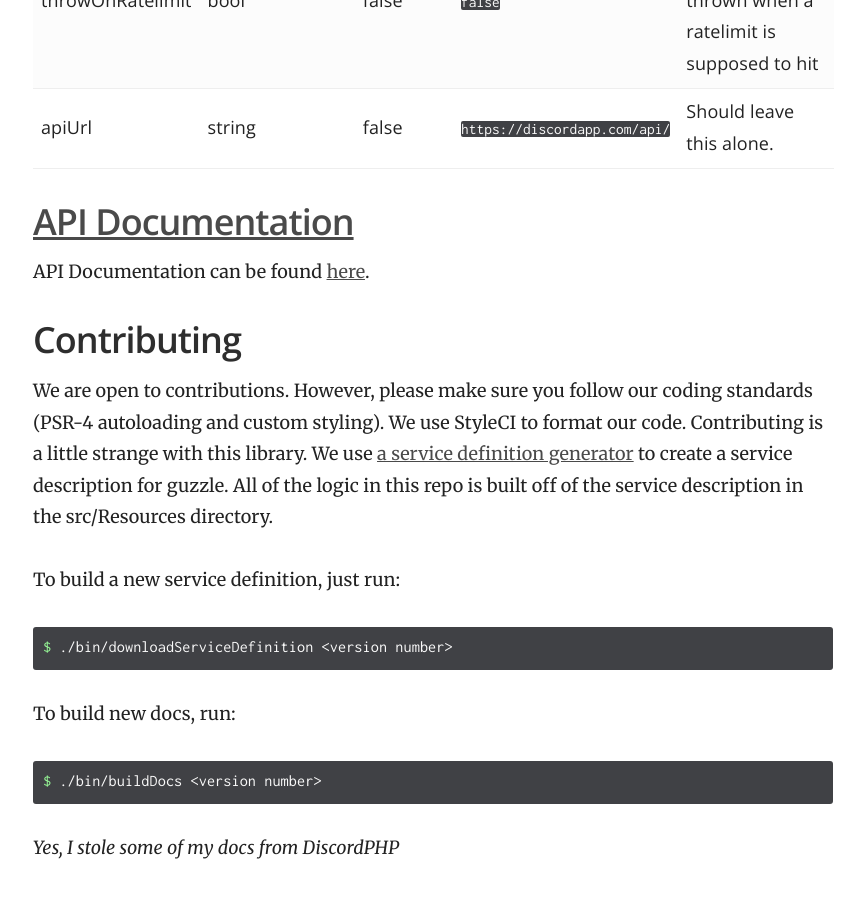
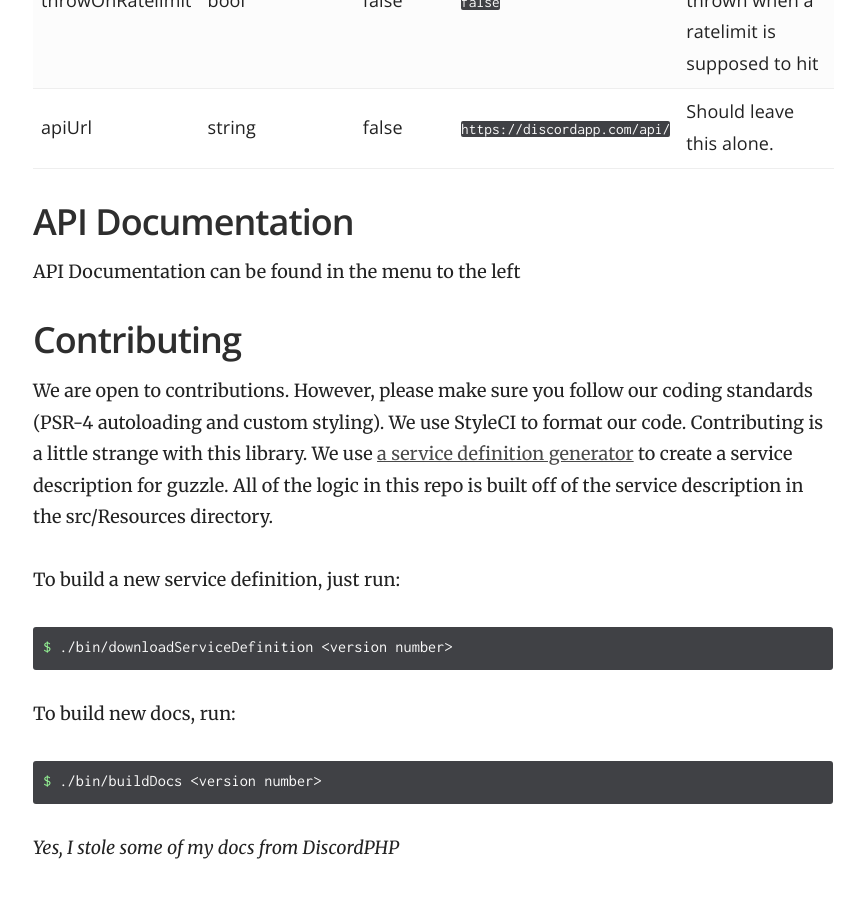
Before and after one commit to restcord/restcord, a Jekyll site: the page built from docs/index.md, in a window 1280 px wide and 900 px high, scrolled down 2338 px. Shown: the whole window, without its empty margins (357-1222 px from the left). Built offline with Jekyll 4.4.1, drawn with Linux system fonts in a browser that asks for light colours.

Commit message:
Fixing API Documentation description

```diff
--- a/docs/index.md
+++ b/docs/index.md
@@ -65,9 +65,9 @@ logger | Monolog\Logger | false | `new Logger('Logger')` | An instance of a Mono
 throwOnRatelimit | bool | false | `false` | Whether or not an exception is thrown when a ratelimit is supposed to hit
 apiUrl | string | false | `https://discordapp.com/api/` | Should leave this alone.
 
-## [API Documentation](http://www.restcord.com/api)
+## API Documentation
 
-API Documentation can be found [here](http://www.restcord.com/api).
+API Documentation can be found in the menu to the left
 
 ## Contributing
 
```
